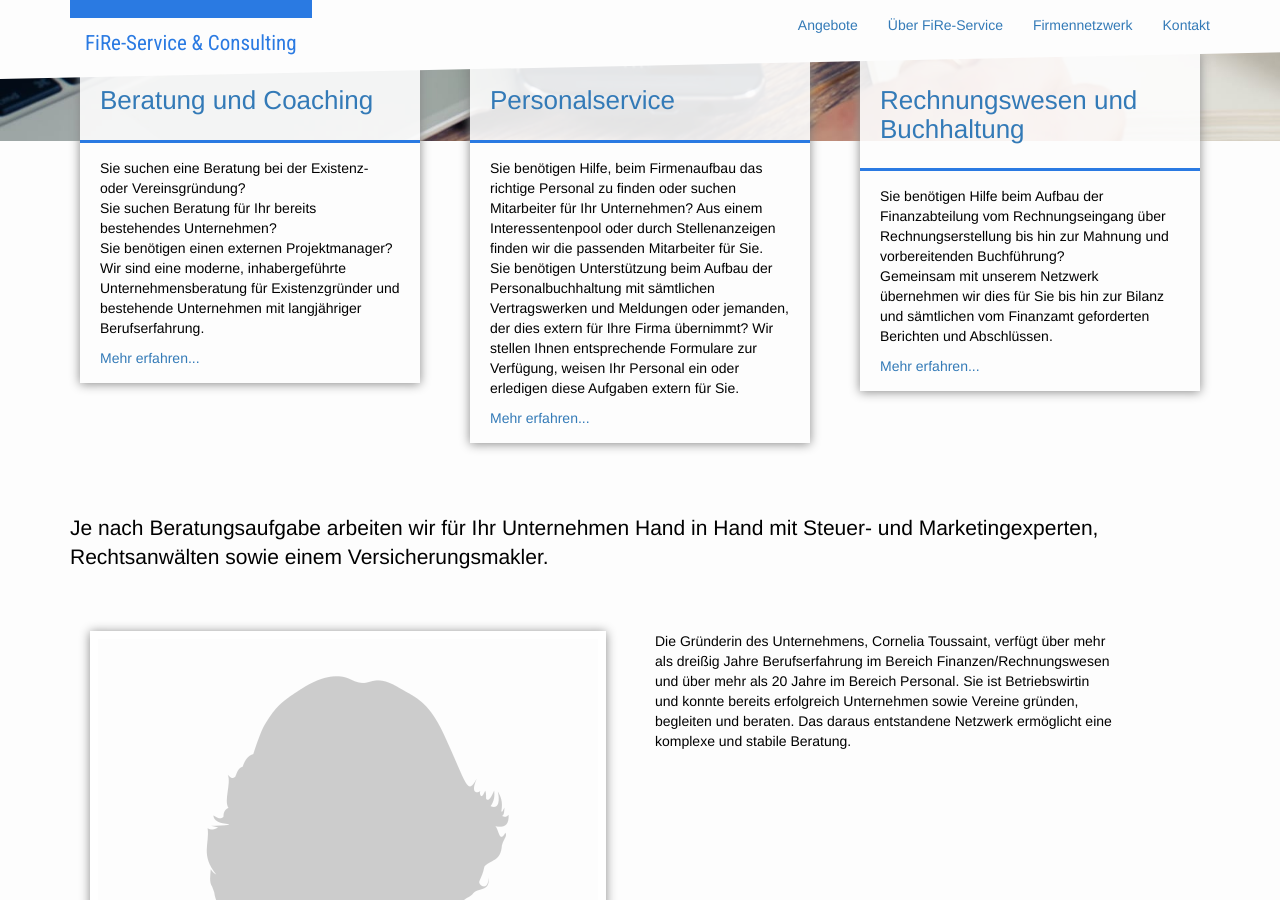
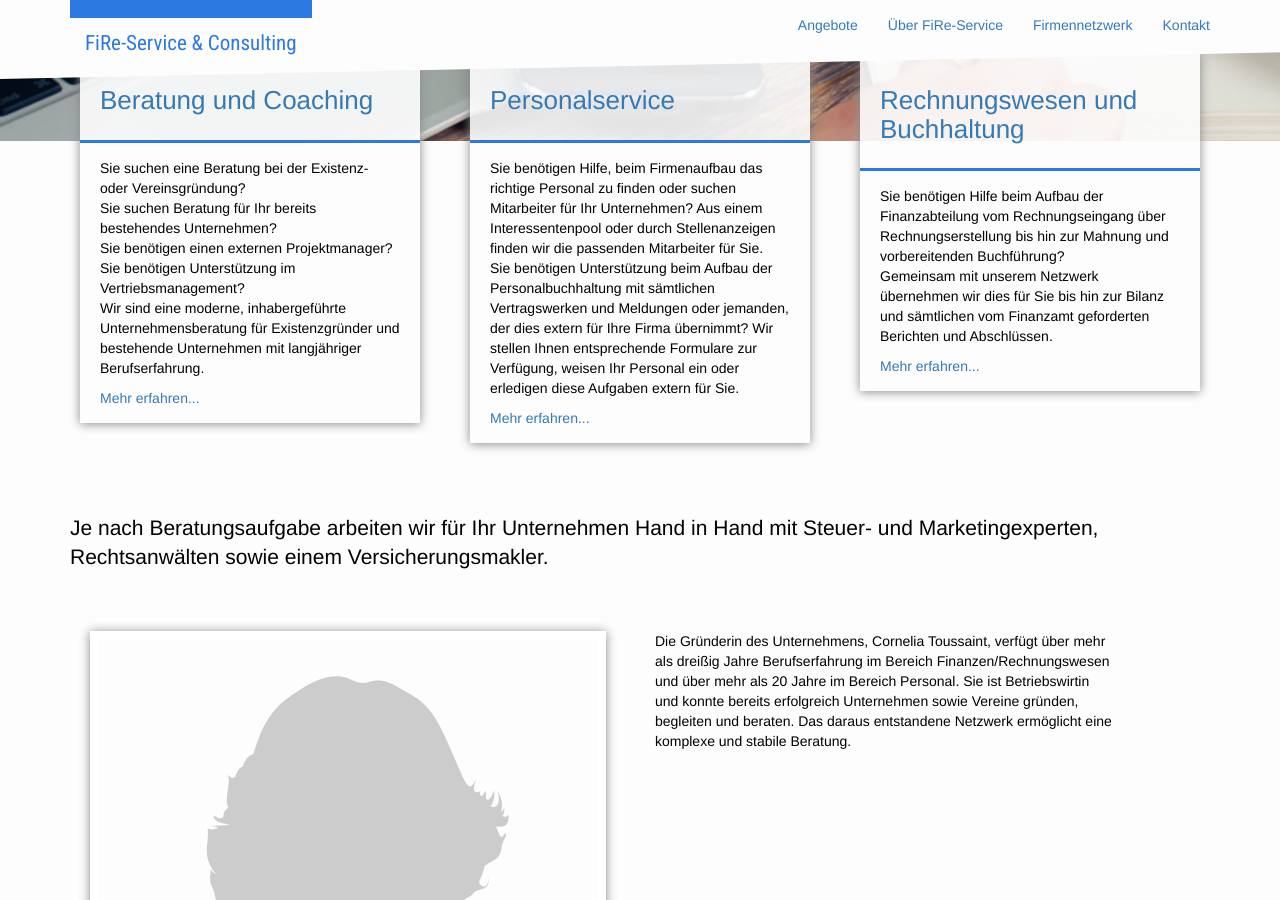
Before and after one commit to samlawski/fire-service, a Jekyll site: the page built from index.html, in a window 1280 px wide and 900 px high, scrolled down 459 px. Built offline with Jekyll 4.4.1, drawn with Linux system fonts in a browser that asks for light colours.

Commit message:
Updated '/index.html' via CloudCannon

```diff
--- a/index.html
+++ b/index.html
@@ -20,7 +20,7 @@ header_image_path: /assets/images/business-2.jpg
           </header>
         </a>
         <div class="content">
-          <p class="editable">Sie suchen eine Beratung bei der Existenz- oder Vereinsgr&uuml;ndung?<br />Sie suchen Beratung f&uuml;r Ihr bereits bestehendes Unternehmen?<br />Sie ben&ouml;tigen einen externen Projektmanager?<br />Wir sind eine moderne, inhabergef&uuml;hrte Unternehmensberatung f&uuml;r Existenzgr&uuml;nder und bestehende Unternehmen mit langj&auml;hriger Berufserfahrung.</p>
+          <p class="editable">Sie suchen eine Beratung bei der Existenz- oder Vereinsgr&uuml;ndung?<br />Sie suchen Beratung f&uuml;r Ihr bereits bestehendes Unternehmen?<br />Sie ben&ouml;tigen einen externen Projektmanager?<br />Sie ben&ouml;tigen Unterst&uuml;tzung im Vertriebsmanagement?<br />Wir sind eine moderne, inhabergef&uuml;hrte Unternehmensberatung f&uuml;r Existenzgr&uuml;nder und bestehende Unternehmen mit langj&auml;hriger Berufserfahrung.</p>
           <a href="{{ "/beratung-und-coaching" | prepend: site.baseurl }}" class="editable">Mehr erfahren...</a>
         </div><!-- / content -->
       </section><!-- / angebot -->
```
